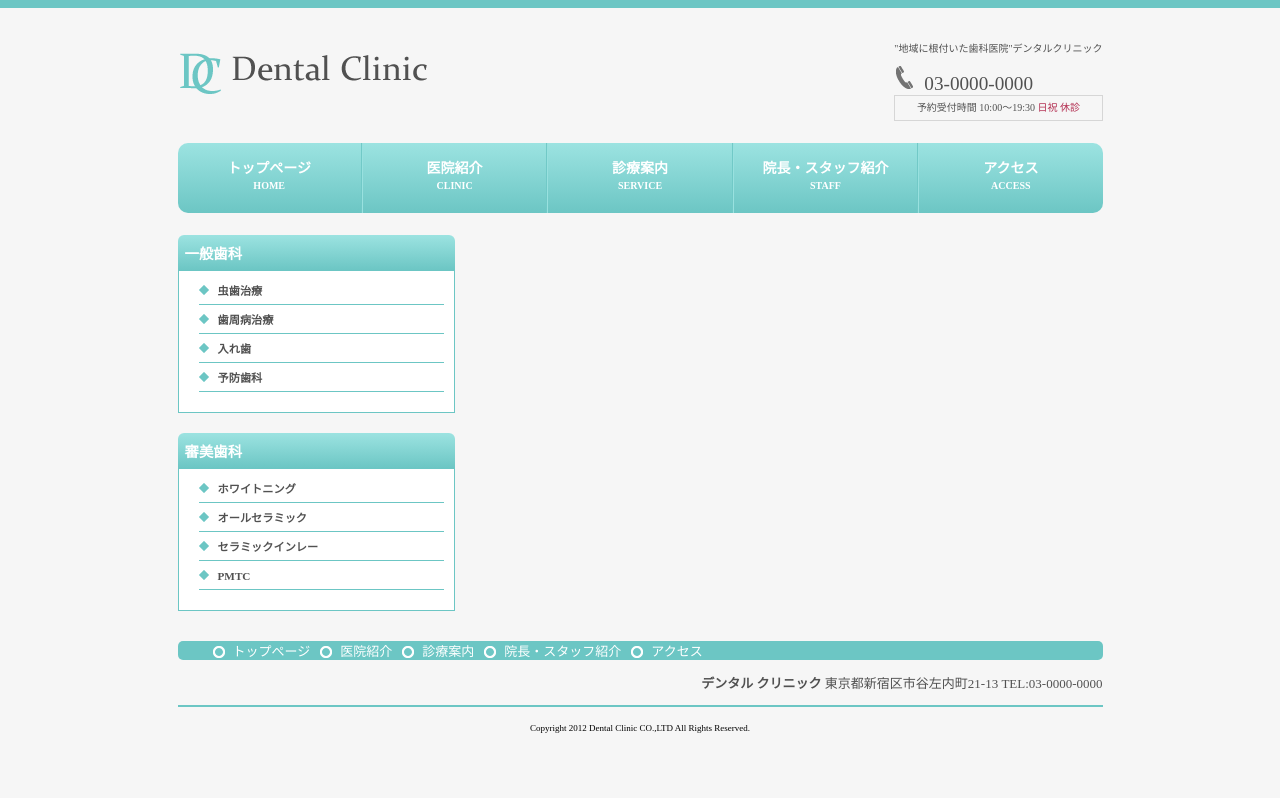
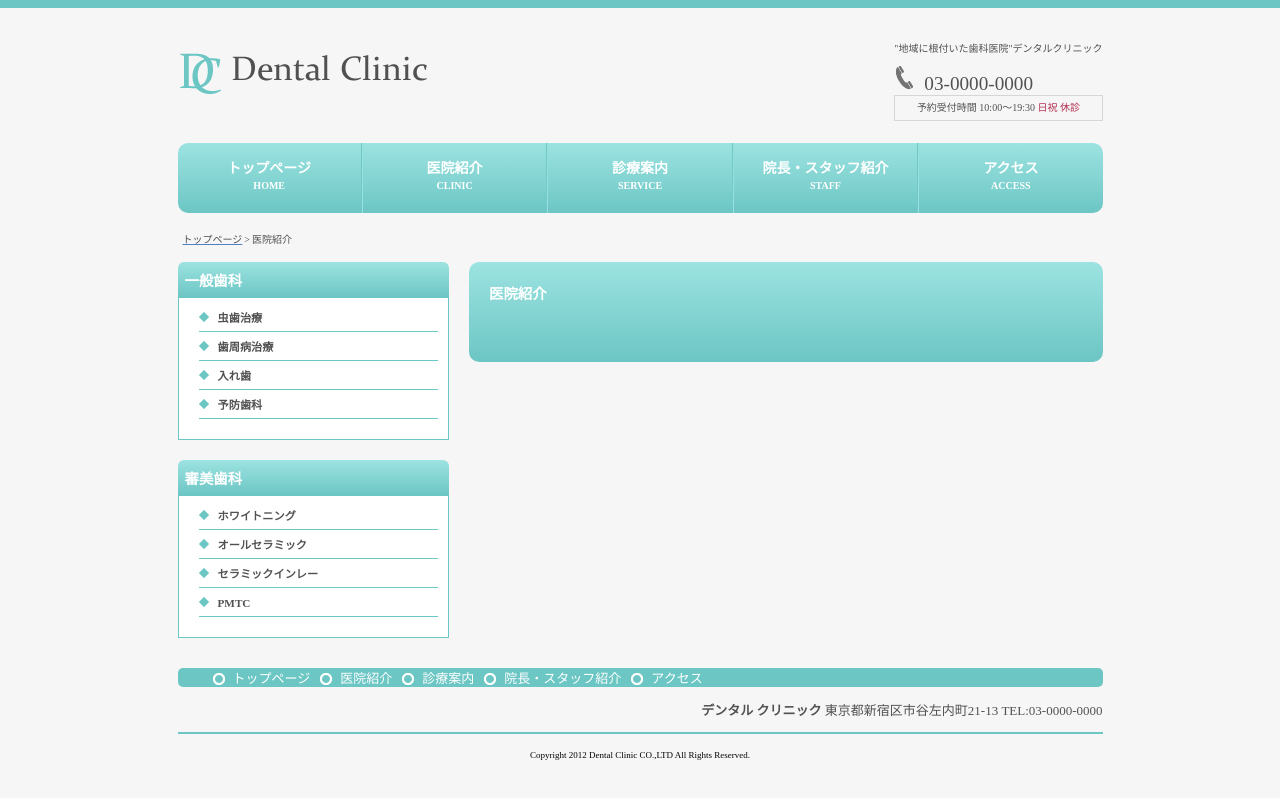
Before and after one commit to sohsmt/mosya-site, a Nuxt app: page /clinic in a window 1280 px wide. Built offline with nearby package versions, Linux system fonts and the light colour scheme.

Commit message:
create　パンくずリストの作成

```diff
--- a/assets/sass/common/common.scss
+++ b/assets/sass/common/common.scss
@@ -4,6 +4,9 @@ $main-color-hover: linear-gradient(
   rgb(108, 198, 196) 100%,
   rgb(156, 227, 225) 0%
 );
+$main-contents-color: #6cc6c4;
+$title-color: #fff;
+
 $text-color: #515151;
 
 body {
--- a/assets/sass/common/main-contents.scss
+++ b/assets/sass/common/main-contents.scss
@@ -1,2 +1,25 @@
-.main-contents {
+.clinic {
+  .clinic_main {
+    display: flex;
+
+    .main-contents_wrapper {
+      width: 70%;
+      -webkit-box-sizing: border-box;
+      -moz-box-sizing: border-box;
+      box-sizing: border-box;
+
+      h2 {
+        margin: 0;
+        padding: 20px 0 20px 20px;
+        height: 60px;
+        vertical-align: middle;
+        background: $main-color;
+        color: $title-color;
+        border-radius: 10px;
+      }
+
+      .main-contents {
+      }
+    }
+  }
 }
--- /dev/null
+++ b/assets/sass/common/pankuzu.scss
@@ -0,0 +1,31 @@
+.pankuzu {
+  margin-top: -10px;
+  margin-bottom: 10px;
+  line-height: 15px;
+  padding: 5px;
+  list-style: none;
+
+  li {
+    display: inline;
+
+    &:nth-child(n + 2) a {
+      text-decoration: none;
+    }
+
+    &:first-child::after {
+      content: '>';
+      padding: 0 0.2em;
+      font-size: 10px;
+      color: #515151;
+    }
+
+    a {
+      color: #4d82c4;
+    }
+
+    span {
+      font-size: 10px;
+      color: #515151;
+    }
+  }
+}
--- a/assets/sass/main.scss
+++ b/assets/sass/main.scss
@@ -3,4 +3,5 @@
 @import './common/footer.scss';
 @import './common/sidemenu.scss';
 @import './common/main-contents.scss';
+@import './common/pankuzu.scss';
 @import 'index';
--- /dev/null
+++ b/components/Pankuzu.vue
@@ -0,0 +1,28 @@
+<template>
+  <ol class="pankuzu">
+    <li
+      itemprop="itemListElement"
+      itemscope
+      itemtype="https://schema.org/ListItem"
+    >
+      <nuxt-link itemprop="item" to="/">
+        <span itemprop="name">トップページ</span>
+      </nuxt-link>
+      <meta itemprop="position" content="1" />
+    </li>
+    <li
+      itemprop="itemListElement"
+      itemscope
+      itemtype="https://schema.org/ListItem"
+    >
+      <span itemprop="name">{{ linkname }}</span>
+      <meta itemprop="position" content="1" />
+    </li>
+  </ol>
+</template>
+
+<script>
+export default {
+  props: ['linkname'],
+}
+</script>
--- a/pages/clinic.vue
+++ b/pages/clinic.vue
@@ -1,12 +1,22 @@
 <template>
   <div class="clinic">
-    <Sidemenu />
-    <div class="main-contents">
-      <h2></h2>
+    <Pankuzu linkname="医院紹介" />
+    <div class="clinic_main">
+      <Sidemenu />
+      <div class="main-contents_wrapper">
+        <h2>医院紹介</h2>
+        <div class="main-contents"></div>
+      </div>
     </div>
   </div>
 </template>
 
 <script>
-export default {}
+export default {
+  data() {
+    return {
+      linkname: '',
+    }
+  },
+}
 </script>
```
